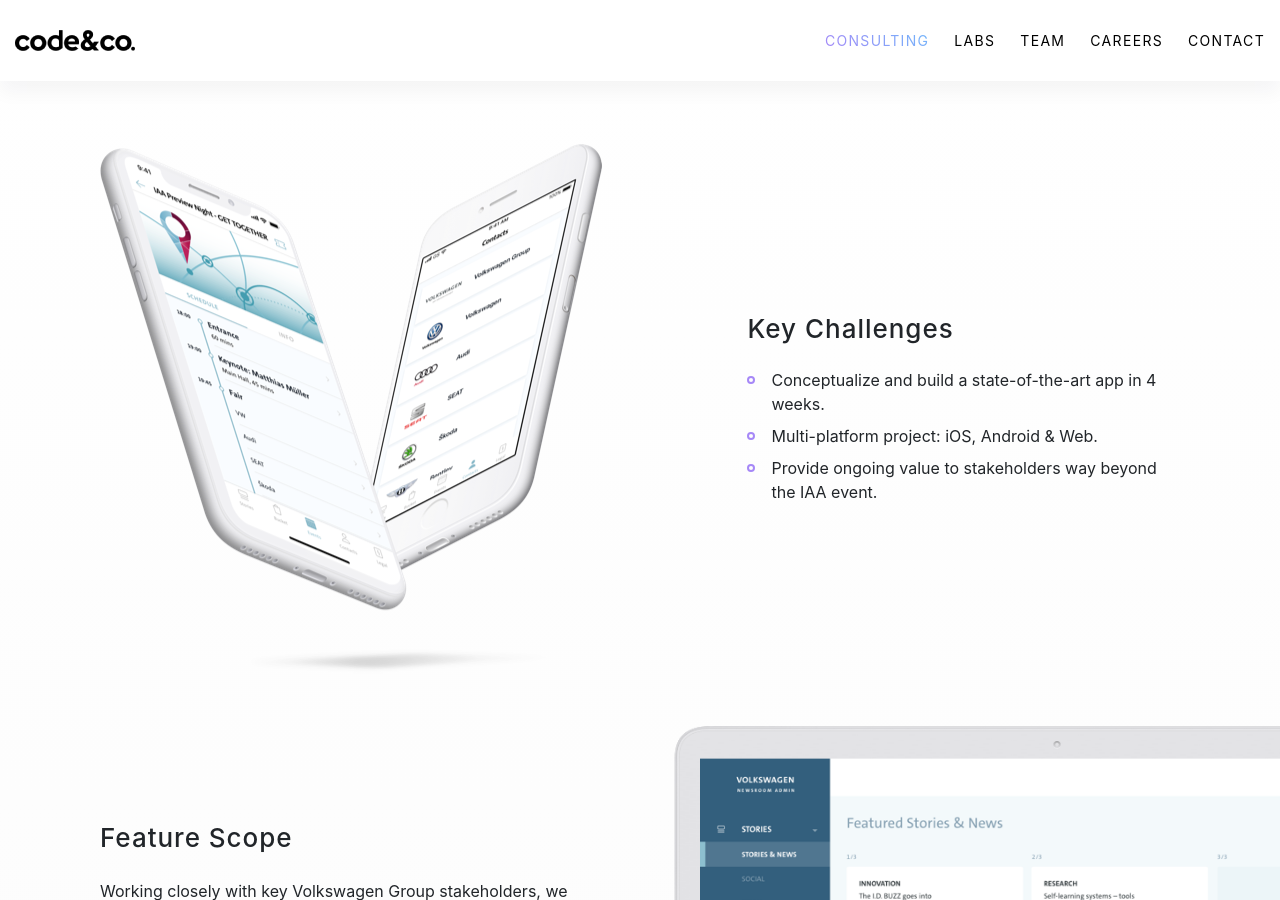
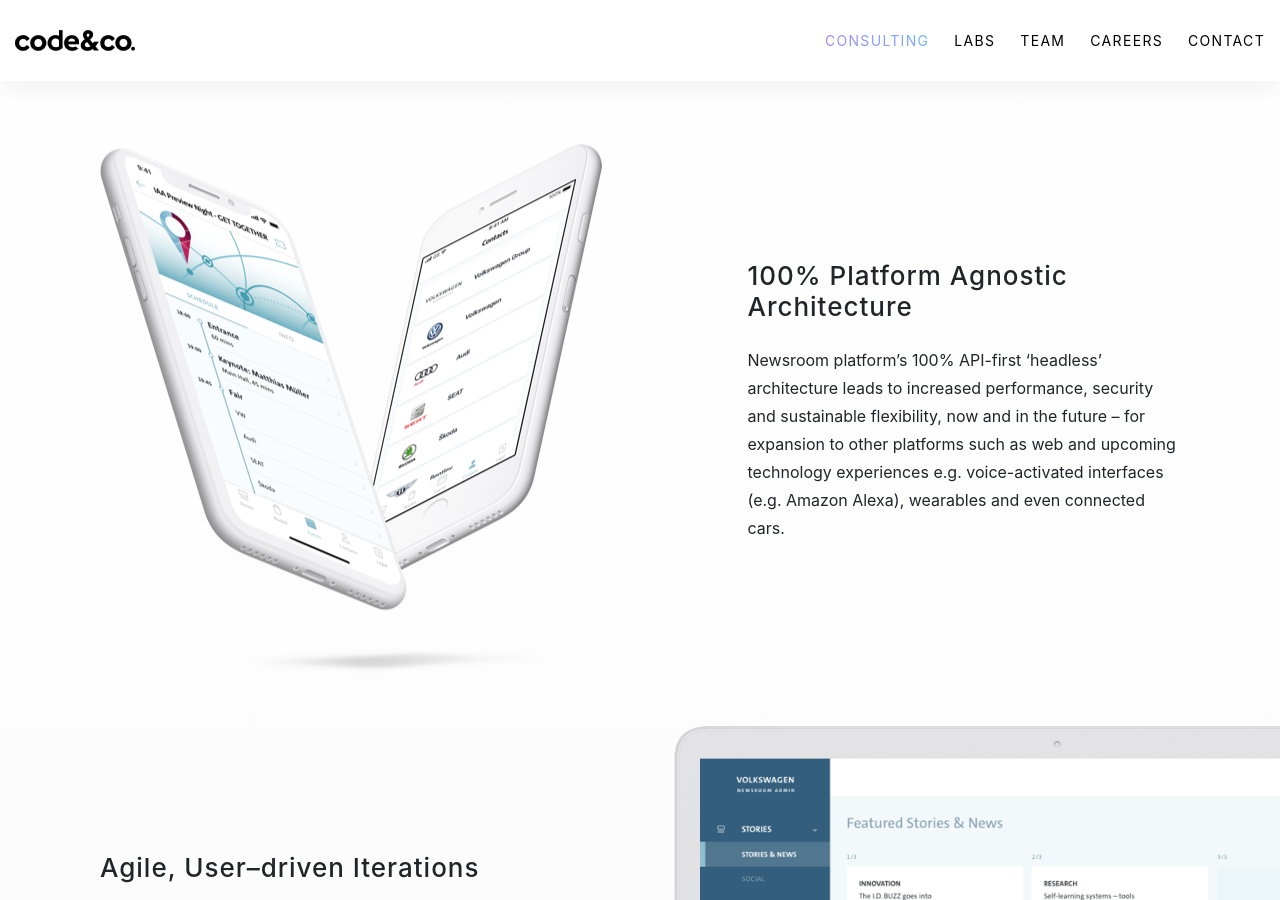
Before and after one commit to code-and-co/codeandcodotcom, a Jekyll site: the page built from consulting/platform-sprint/case-study/volkswagen-group/index.html, in a window 1280 px wide and 900 px high, scrolled down 1037 px. Built offline with Jekyll 4.4.1, drawn with Linux system fonts in a browser that asks for light colours; nearby versions of some CDN libraries; some of the changed text lies outside the part shown.

Commit message:
content and ui; updated newsroom case study volkswagen

```diff
--- a/consulting/platform-sprint/case-study/volkswagen-group/index.html
+++ b/consulting/platform-sprint/case-study/volkswagen-group/index.html
@@ -11,7 +11,8 @@ body_class: ''
 				<div class="page-hero-body">
 					<h1>Case Study: Volkswagen Group</h1>
 					<span class="subtitle">Platform Sprint</span>
-					<p>We were hired as a task force for an extended mission-critical situation to conceptualize and build an application for the IAA Preview Night, invite-only event in 4 weeks.</p>
+					<p>We were hired as a task force for an extended mission-critical situation: To conceptualize and build an app for an invite-only event, the IAA Preview Night – 4 weeks prior to the event.</p>
+					<p>Working closely with the Volkswagen Group communications and events teams, we established a true startup culture making such a bold project possible.</p>
 					<div class="btn-wrap">
 						<a class="link smooth-anchor" href="#smooth-anchor" role="button">
 							<span>Learn more</span>
@@ -43,8 +44,9 @@ body_class: ''
 				</picture>
 			</div>
 			<div class="col col-12 col-sm-6 col-md-5 offset-md-1">
-				<h2 class="mb-4">Key Challenges</h2>
-				{% include blocks/list.html block_content=site.data.content.key_challenges_list add_class="circle-list list-unstyled mb-0"%}
+				<h2 class="mb-4">100% Platform Agnostic Architecture</h2>
+				<p>Newsroom platform’s 100% API-first ‘headless’ architecture leads to increased performance, security and sustainable flexibility, now and in the future – for expansion to other platforms such as web and upcoming technology experiences e.g. voice-activated interfaces (e.g. Amazon Alexa), wearables and even connected cars.</p>
+				<!-- {% include blocks/list.html block_content=site.data.content.key_challenges_list add_class="circle-list list-unstyled mb-0"%} -->
 			</div>
 		</div>
 		<div class="clearfix d-block d-md-flex row align-items-center pt-1">
@@ -56,14 +58,11 @@ body_class: ''
 				</picture>
 			</div>
 			<div class="col col-12 col-md-6">
-				<h2 class="mb-4">Feature Scope</h2>
-				<p class="mb-4">Working closely with key Volkswagen Group stakeholders, we conceptualized the application prioritising key user and strategic features for the tight deadline.</p>
-				{% include blocks/list.html block_content=site.data.content.feature_scope_list add_class="circle-list list-unstyled mb-0"%}
+				<h2 class="mb-4">Agile, User–driven Iterations</h2>
+				<p class="mb-4">Working closely with key Volkswagen Group stakeholders, we conceptualized the application prioritizing key user and strategic features for the (almost) impossible deadline.</p>
+				<p>Based on positive user feedback, the app’s scope was broadened to become the mobile newsroom of Volkswagen Group. The platform now serves journalists worldwide for everything related to Volkswagen Group and its brands and enables Volkswagen Group to foster synergies across brands and markets.</p>
+				<!-- {% include blocks/list.html block_content=site.data.content.feature_scope_list add_class="circle-list list-unstyled mb-0"%} -->
 			</div>
-		</div>
-		<div class="text-block text-center mr-auto ml-auto">
-			<h2>Startup Pragmatism</h2>
-			<p>We iteratively conceptialized, designed, built and tested the application successfully, bringing it to a level much greater than the average MVP in time for the event. The app now serves as the Volkswagen Group Newsroom, media address book and events guide for all future Group events.</p>
 		</div>
 	</div>
 </section>
--- a/contact/index.html
+++ b/contact/index.html
@@ -8,7 +8,7 @@ body_class: full-page
 		<div class="row align-items-center">
 			<div class="col col-12 col-lg-6">
 				<div class="contact-text text-center text-lg-left ml-auto mr-auto ml-lg-0 mr-lg-0">
-					<h2 class="mb-4">Get in touch</h2>
+					<h2 class="mb-4">Get in Touch</h2>
 					<p>If you'd like to learn more about what we do, please don't hesitate to reach out.</p>
 				</div>
 			</div>
```
Also changed, not shown: 3 other files.
